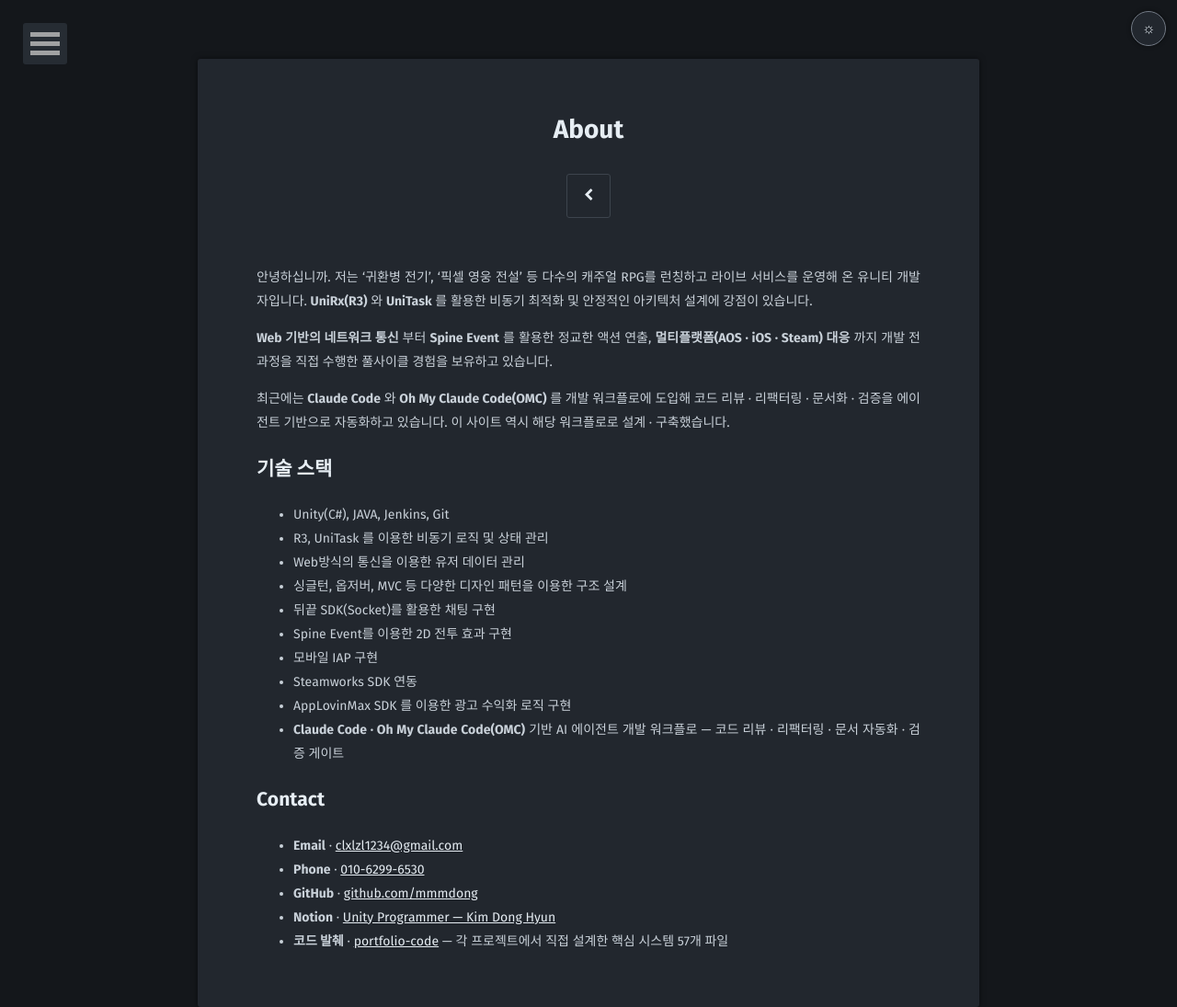
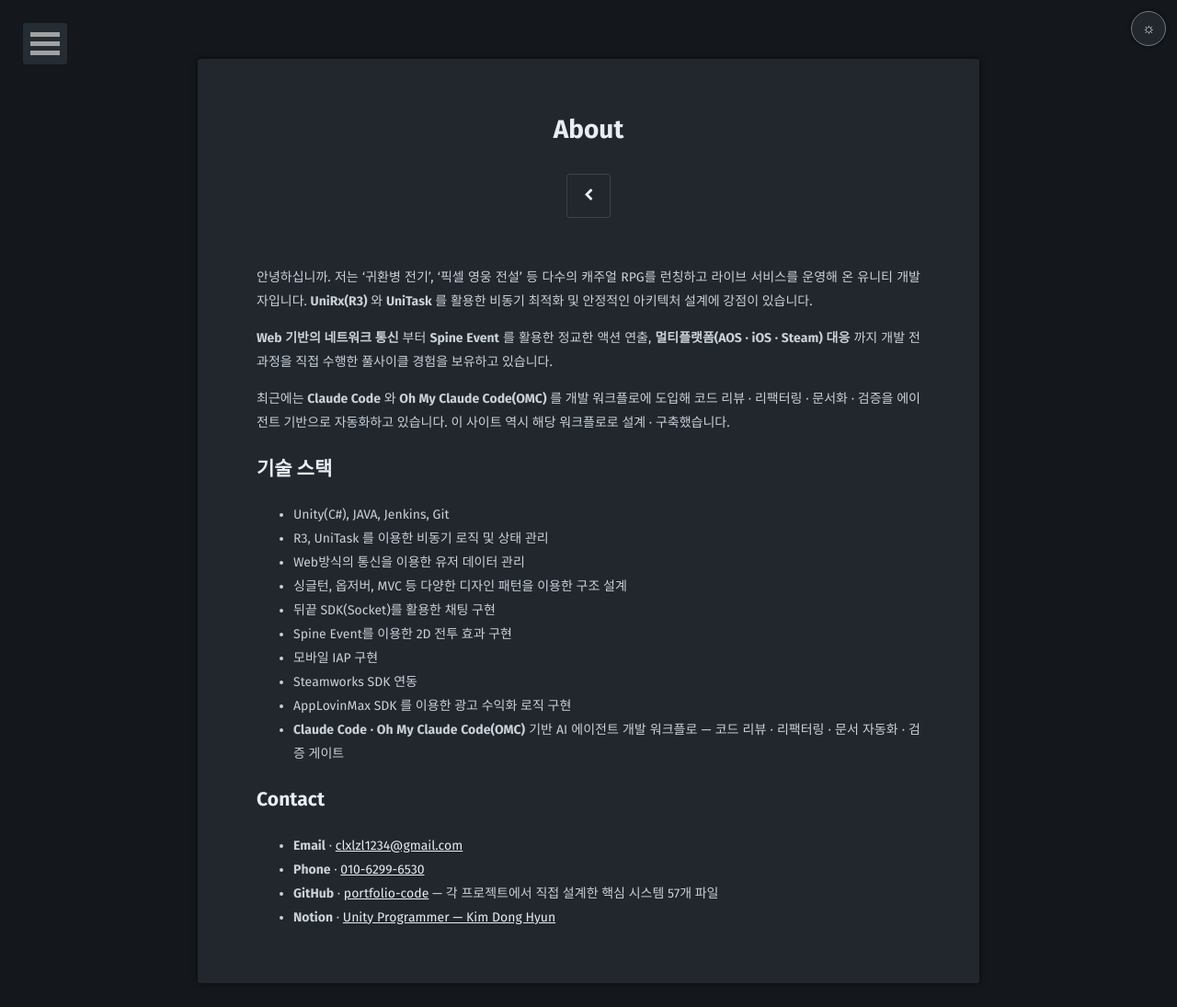
Before and after one commit to mmmdong/mmmdong.github.io, a Jekyll site: the page built from about/index.md, in a window 1280 px wide. Shown: the whole page at 92% size. Built offline with Jekyll 4.4.1, drawn with Linux system fonts in a browser that asks for light colours; some web fonts are replaced; after the commit the page ends 1069 px from its top, so only the background shows below that.

Commit message:
깃허브 링크를 코드 저장소로 통일
네비 · 랜딩 연락처 · 랜딩 버튼 · about 의 Contact 가 저마다 다른 곳을
가리키고 있었다. 앞의 셋은 프로필(github.com/mmmdong), 버튼만 portfolio-code
였다. 프로필 첫 화면에는 이 포트폴리오와 무관한 저장소도 섞여 있어서,
채용 담당자가 처음 보는 것이 코드가 아니게 된다.

주소는 _config.yml 의 code-repo 한 곳에만 적는다. 네 곳에 흩어져 있으면
저장소를 옮길 때 한두 곳이 남는다.

about 의 Contact 은 'GitHub(프로필)' 과 '코드 발췌(저장소)' 두 줄이었는데,
가리키는 곳이 같아졌으므로 한 줄로 합쳤다.

네비의 링크는 http:// 였다. 함께 https 로 고쳤다.

검사 추가: 산출물 어디에도 프로필 주소로 끝나는 링크가 없는지.

Co-Authored-By: Claude Opus 5 <noreply@anthropic.com>
Claude-Session: https://claude.ai/code/session_01EzidRgiHxhSwNeafHa9Yrx

```diff
--- a/_config.yml
+++ b/_config.yml
@@ -38,6 +38,9 @@ email:              clxlzl1234@gmail.com
 phone:              "010-6299-6530"
 notion:             https://www.notion.so/mmmdong/Unity-Programmer-Kim-Dong-Hyun-33c08b60233e805f929ad17f7caf3207
 github-url:         mmmdong
+# 깃허브 링크는 전부 코드 저장소로 보낸다. 프로필 첫 화면에는 이 포트폴리오와
+# 무관한 저장소도 섞여 있어서, 채용 담당자가 처음 보는 것이 코드가 아니게 된다.
+code-repo:          https://github.com/mmmdong/portfolio-code
 
 # Plugins
 # 'gems:' 는 Jekyll 3.5 에서 'plugins:' 로 바뀐 옛 키다.
--- a/_includes/contact-line.html
+++ b/_includes/contact-line.html
@@ -10,6 +10,6 @@ tel: 은 하이픈을 빼야 일부 단말이 인식한다.
 <p class="contact-line">
 {%- if site.email %}<a href="mailto:{{ site.email }}">{{ site.email }}</a>{% endif -%}
 {%- if site.phone %} <span class="sep">·</span> <a href="tel:{{ site.phone | remove: '-' }}">{{ site.phone }}</a>{% endif -%}
-{%- if site.github-url %} <span class="sep">·</span> <a href="https://github.com/{{ site.github-url }}" target="_blank" rel="noopener noreferrer">GitHub</a>{% endif -%}
+{%- if site.code-repo %} <span class="sep">·</span> <a href="{{ site.code-repo }}" target="_blank" rel="noopener noreferrer">GitHub</a>{% endif -%}
 {%- if site.notion %} <span class="sep">·</span> <a href="{{ site.notion }}" target="_blank" rel="noopener noreferrer">Notion</a>{% endif -%}
 </p>
--- a/_includes/nav.html
+++ b/_includes/nav.html
@@ -36,7 +36,7 @@
                         <a href="http://{{ site.tumblr }}.tumblr.com" target="_blank" rel="noopener noreferrer"><i class="fa fa-fw fa-tumblr-square"></i> Tumblr</a>
                     </li>{% endif %}
                     {% if site.github-url %}<li>
-                        <a href="http://github.com/{{ site.github-url }}" target="_blank" rel="noopener noreferrer"><i class="fa fa-fw fa-github"></i> Github</a>
+                        <a href="{{ site.code-repo }}" target="_blank" rel="noopener noreferrer"><i class="fa fa-fw fa-github"></i> Github</a>
                     </li>{% endif %}
                     {% if site.stackoverflow %}<li>
                         <a href="http://stackoverflow.com/users/{{ site.stackoverflow }}" target="_blank" rel="noopener noreferrer"><i class="fa fa-fw fa-stack-overflow"></i> StackOverflow</a>
--- a/_layouts/home.html
+++ b/_layouts/home.html
@@ -49,7 +49,7 @@ layout: compress
                          .btn 을 그대로 쓰는 이유는 옆의 두 버튼과 높이·여백이
                          저절로 맞기 때문이다.
                          {%- endcomment -%}
-                         <a class="btn zoombtn btn-icon" href="https://github.com/{{ site.github-url }}/portfolio-code"
+                         <a class="btn zoombtn btn-icon" href="{{ site.code-repo }}"
                             title="portfolio-code" aria-label="portfolio-code 저장소"
                             target="_blank" rel="noopener noreferrer">
                          <i class="fa fa-github" aria-hidden="true"></i>
--- a/about/index.md
+++ b/about/index.md
@@ -26,6 +26,5 @@ comments: false
 
 - **Email** · [{{ site.email }}](mailto:{{ site.email }})
 - **Phone** · [{{ site.phone }}](tel:{{ site.phone | remove: '-' }})
-- **GitHub** · [github.com/{{ site.github-url }}](https://github.com/{{ site.github-url }})
+- **GitHub** · [portfolio-code]({{ site.code-repo }}) &mdash; 각 프로젝트에서 직접 설계한 핵심 시스템 57개 파일
 - **Notion** · [Unity Programmer &mdash; Kim Dong Hyun]({{ site.notion }})
-- **코드 발췌** · [portfolio-code](https://github.com/{{ site.github-url }}/portfolio-code) &mdash; 각 프로젝트에서 직접 설계한 핵심 시스템 57개 파일
```
